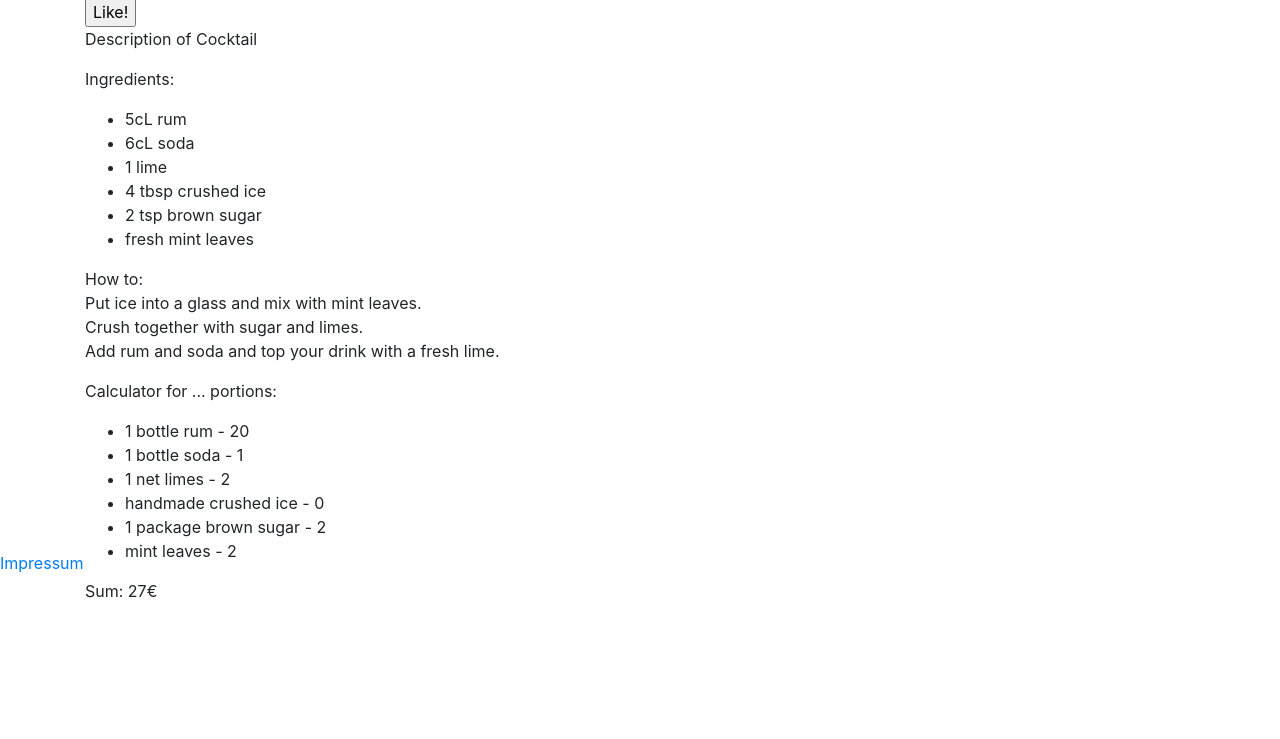
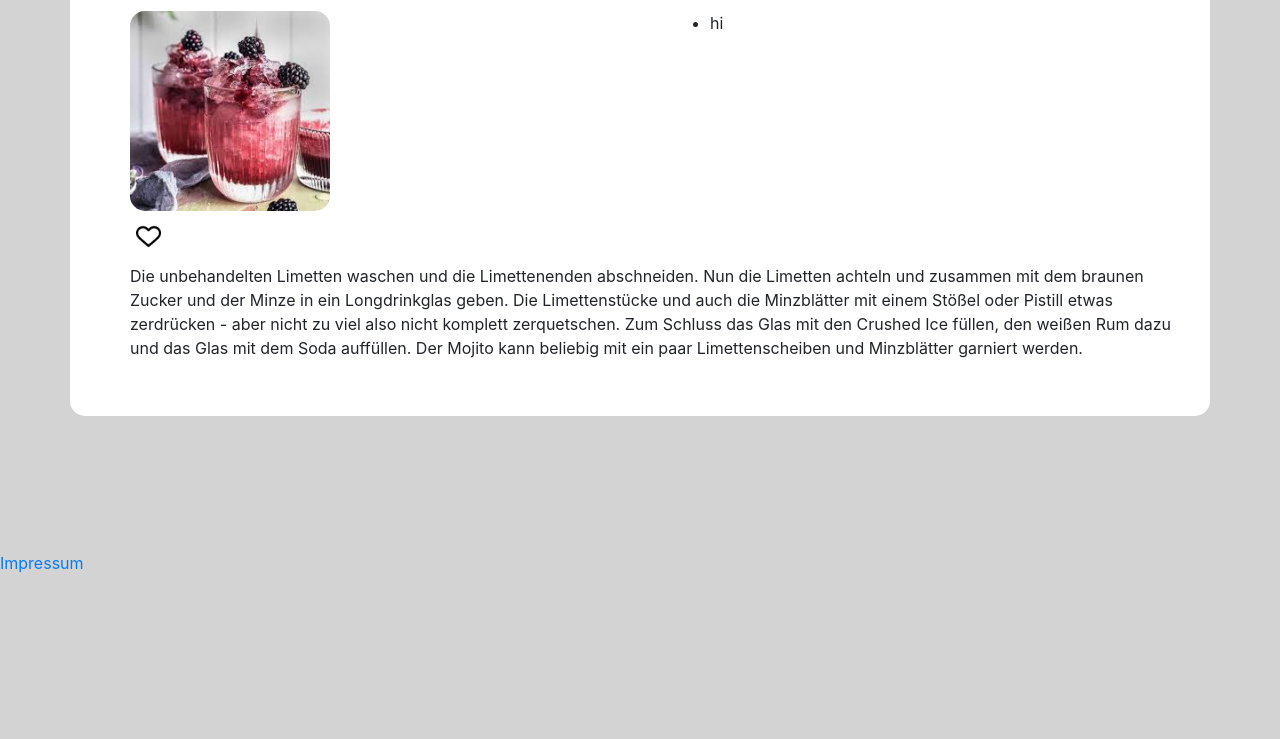
Before and after one commit to sophiahoelzl/HappyHour, a website: page files/html-files/cocktail-details.html in a window 1280 px wide. Shown: the part 225-964 px from the top of the page. After the commit the page ends 800 px from the top, so only its background shows below. Drawn offline with nearby package versions, Linux system fonts and the light colour scheme; files that its build step writes are made by us from their sources.

Commit message:
Cocktails-detail Seite ergänzt

```diff
--- a/files/css-files/home.css
+++ b/files/css-files/home.css
@@ -1,5 +1,3 @@
-
-
 main{
     margin-left: 30px;
 }
@@ -91,8 +89,46 @@ body{
     width: 220px;
     height: 220px;
     margin-bottom: 20px;
+    border-radius: 15px;
 }
 
 .h2Cocktails{
     margin-top: 20px;
 }
+
+#cockPic{
+    height: 200px;
+    width: auto;
+    border-radius: 15px;
+}
+
+#heart{
+    height: 25px;
+    width: 25px;
+}
+
+#überschrift{
+    text-align: center;
+}
+
+.container{
+    background-color: white;
+    padding-top: 20px;
+    padding-bottom: 20px;
+    border-radius: 15px;
+}
+
+.cocktail-details{
+    background-color: lightgrey;
+}
+
+#left-down{
+    padding-top: 10px;
+}
+
+#cocktailBtn{
+    border: none;
+    background-color: white;
+    border-radius: 5px;
+    padding-bottom: 15px;
+}
--- a/files/html-files/cocktail-details.html
+++ b/files/html-files/cocktail-details.html
@@ -7,9 +7,11 @@
         <meta name="viewport" content="width=device-width, initial-scale=1, shrink-to-fit=no">
         <link rel="icon" href="/images/tablogo.png">
         <link rel="stylesheet" href="https://cdn.jsdelivr.net/npm/bootstrap@4.3.1/dist/css/bootstrap.min.css" integrity="sha384-ggOyR0iXCbMQv3Xipma34MD+dH/1fQ784/j6cY/iJTQUOhcWr7x9JvoRxT2MZw1T" crossorigin="anonymous">
+        <script src="../js-files/cocktail-detail.js"></script>
+        <link rel="stylesheet" href="css-files/home.css">
     </head>
 
-<body style="padding: 150px 0 120px 0">
+<body style="padding: 150px 0 120px 0" class="cocktail-details">
     <div class="container">
         <div class="row">
             <div class="col-sm">
@@ -43,38 +45,18 @@
             </div>
         </div>
 
-    <main>
-        <h2>Mojito</h2>
-        <img src="images/mojito.png" alt="Mojito Bild"><br>
-        <input type="button" value="Like!"></input>
-        <!-- Rezepte + Bilder über API laden -->
-        <p>Description of Cocktail</p>
-        <p>Ingredients: </p>
-        <ul>
-            <li>5cL rum</li>
-            <li>6cL soda</li>
-            <li>1 lime</li>
-            <li>4 tbsp crushed ice</li>
-            <li>2 tsp brown sugar</li>
-            <li>fresh mint leaves</li>
-        </ul>
-        <p>How to: <br>
-            Put ice into a glass and mix with mint leaves.<br>
-            Crush together with sugar and limes. <br>
-            Add rum and soda and top your drink with a fresh lime.
-        </p>
-        <p>Calculator for ... portions: </p>
-        <ul>
-            <li>1 bottle rum - 20</li>
-            <li>1 bottle soda - 1</li>
-            <li>1 net limes - 2</li>
-            <li>handmade crushed ice - 0</li>
-            <li>1 package brown sugar - 2</li>
-            <li>mint leaves - 2</li>
-        </ul>
-        <p>Sum: 27€</p>
-
-
+    <main id="main">
+        <div class="container">
+            <div class="row">
+              <div class="col" id="left-up"></div>
+              <div class="col" id="right-up"></div>
+              <div class="w-400"></div>
+            </div>
+            <div class="row">
+                <div class="col" id="left-down"></div>
+                <div class="w-400"></div>
+              </div>
+          </div>
     </main>
 
     <footer class="fixed-bottom">
--- /dev/null
+++ b/files/js-files/cocktail-detail.js
@@ -0,0 +1,75 @@
+/*<h2>Mojito</h2>
+        <img src="images/mojito.png" alt="Mojito Bild"><br>
+        <input type="button" value="Like!"></input>
+        <!-- Rezepte + Bilder über API laden -->
+        <p>Description of Cocktail</p>
+        <p>Ingredients: </p>
+        <ul>
+            <li>5cL rum</li>
+            <li>6cL soda</li>
+            <li>1 lime</li>
+            <li>4 tbsp crushed ice</li>
+            <li>2 tsp brown sugar</li>
+            <li>fresh mint leaves</li>
+        </ul>
+        <p>How to: <br>
+            Put ice into a glass and mix with mint leaves.<br>
+            Crush together with sugar and limes. <br>
+            Add rum and soda and top your drink with a fresh lime.
+        </p>
+        <p>Calculator for ... portions: </p>
+        <ul>
+            <li>1 bottle rum - 20</li>
+            <li>1 bottle soda - 1</li>
+            <li>1 net limes - 2</li>
+            <li>handmade crushed ice - 0</li>
+            <li>1 package brown sugar - 2</li>
+            <li>mint leaves - 2</li>
+        </ul>
+        <p>Sum: 27€</p>
+
+*/
+document.addEventListener("DOMContentLoaded", function (event) {
+
+    let cocktailH2= document.createElement("h2");
+    let cocktailBtn = document.createElement("button");
+    let cockPic = document.createElement("img");
+    let i = document.createElement("img");
+
+
+    cocktailH2.innerHTML = "Mojito";
+    cocktailH2.id = "überschrift";
+    i.src = "/images/heartLeer.jpg";
+    i.id = "heart";
+    cockPic.src ="/images/cokctail.jpeg";
+    cockPic.id = "cockPic";
+    cocktailBtn.append(i);
+    cocktailBtn.id = "cocktailBtn";
+
+    cocktailBtn.onclick = tausch;
+
+    let ingrlist = document.createElement("ul");
+    //for Schleife für die Ingredients
+    let ingr = document.createElement("li");
+    ingr.innerHTML = "hi";
+
+    ingrlist.append(ingr);
+    let rightUp = document.getElementById("right-up");
+    rightUp.append(ingrlist);
+
+    let leftDown = document.getElementById("left-down");
+    leftDown.append(cocktailBtn);
+
+    let instructions = document.createElement("p");
+    instructions.innerHTML = "Die unbehandelten Limetten waschen und die Limettenenden abschneiden. Nun die Limetten achteln und zusammen mit dem braunen Zucker und der Minze in ein Longdrinkglas geben. Die Limettenstücke und auch die Minzblätter mit einem Stößel oder Pistill etwas zerdrücken - aber nicht zu viel also nicht komplett zerquetschen. Zum Schluss das Glas mit den Crushed Ice füllen, den weißen Rum dazu und das Glas mit dem Soda auffüllen. Der Mojito kann beliebig mit ein paar Limettenscheiben und Minzblätter garniert werden.";
+    leftDown.append(instructions);
+
+    let main = document.querySelector("main");
+    let leftup = document.getElementById("left-up");
+    main.prepend(cocktailH2);
+    leftup.appendChild(cockPic);
+
+    function tausch(){
+        document.getElementById("cocktailBtn").setAttribute("src", "/images/heartFull.jpg");
+        }
+});
```
Also changed, not shown: files/html-files/index.html (+2 -2 lines), files/js-files/cocktails.js (+9 -4 lines), files/images/heartFull.jpg (added), files/images/heartLeer.jpg (added).
